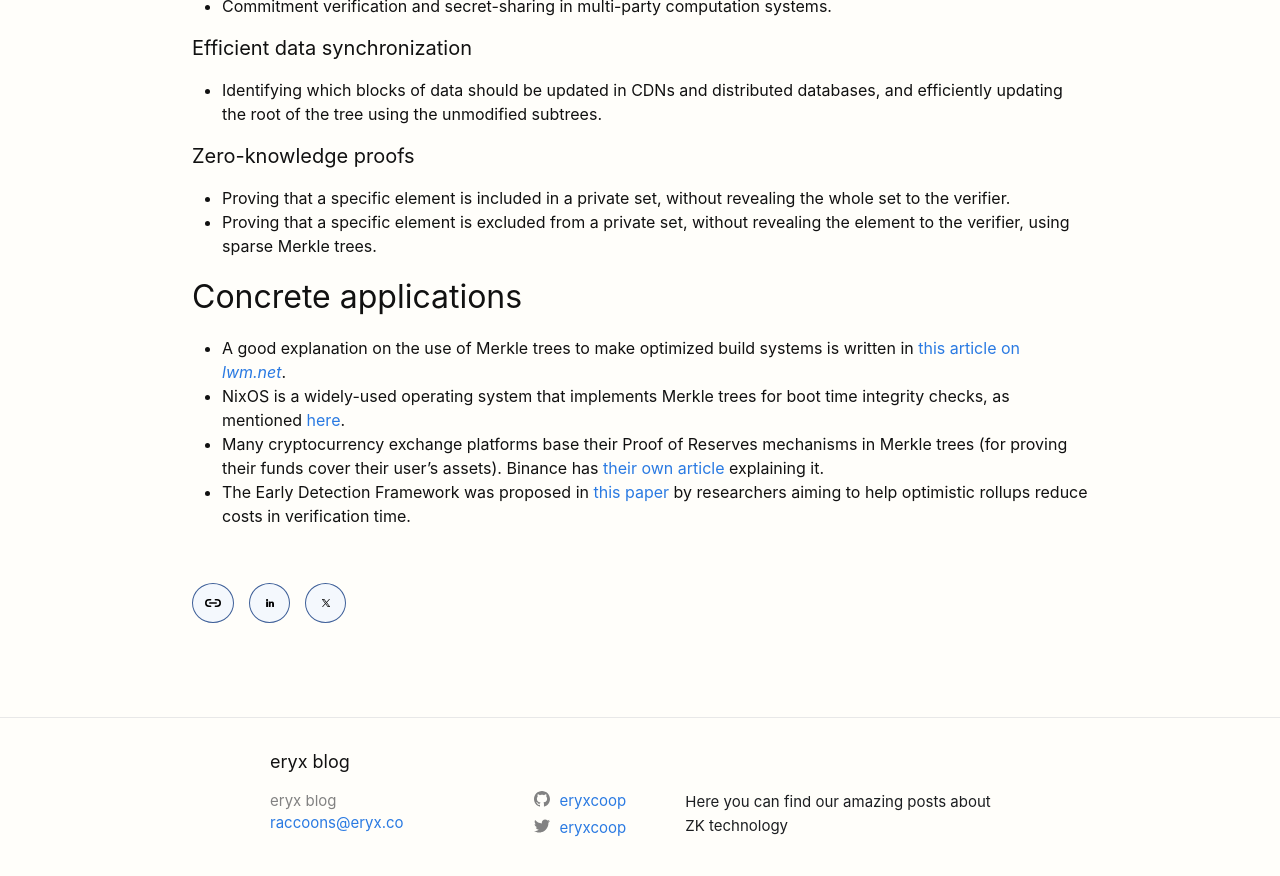
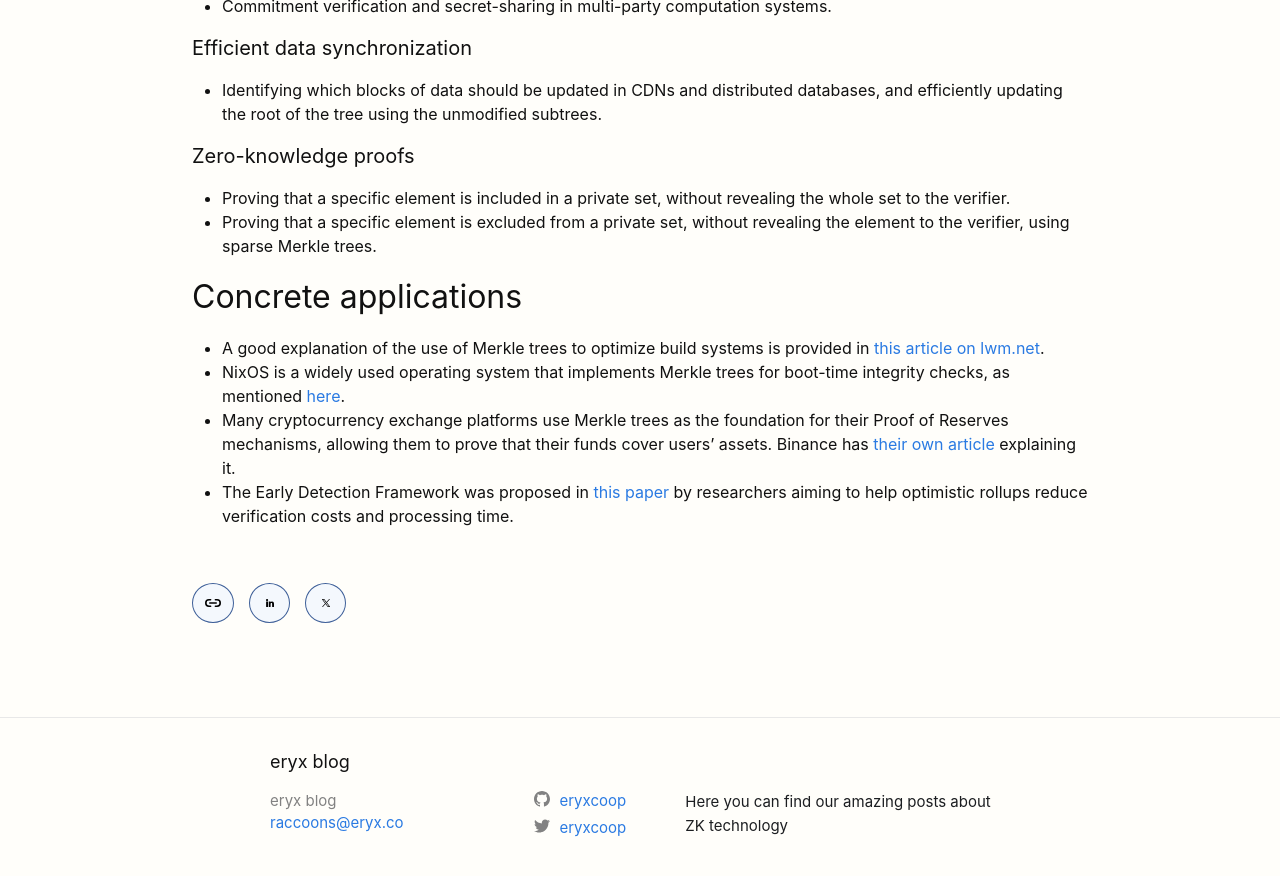
Before and after one commit to eryxcoop/eryxcoop.github.io, a Jekyll site: the page built from _posts/2025-03-18-Merkle-Trees.md, in a window 1280 px wide and 900 px high, scrolled down 3233 px. Shown: the top 876 px of the window. Built offline with Jekyll 4.4.1, drawn with Linux system fonts in a browser that asks for light colours; some web fonts are replaced.

Commit message:
Merkle trees post: make clarifications in concrete example references

```diff
--- a/_posts/2025-03-18-Merkle-Trees.md
+++ b/_posts/2025-03-18-Merkle-Trees.md
@@ -96,7 +96,7 @@ Through this exchange, Alice ensures that Bob can prove his credit score to Char
 
 ## Concrete applications
 
-- A good explanation on the use of Merkle trees to make optimized build systems is written in [this article on _lwm.net_](https://lwn.net/Articles/821367/).
-- NixOS is a widely-used operating system that implements Merkle trees for boot time integrity checks, as mentioned [here](https://discourse.nixos.org/t/boot-time-integrity-checks-for-the-nix-store/36793).
-- Many cryptocurrency exchange platforms base their Proof of Reserves mechanisms in Merkle trees (for proving their funds cover their user's assets). Binance has [their own article](https://www.binance.com/en/proof-of-reserves) explaining it.
-- The Early Detection Framework was proposed in [this paper](https://www.researchgate.net/publication/380542025_Enhancing_blockchain_scalability_and_security_the_early_fraud_detection_EFD_framework_for_optimistic_rollups) by researchers aiming to help optimistic rollups reduce costs in verification time.
+- A good explanation of the use of Merkle trees to optimize build systems is provided in [this article on lwm.net](https://lwn.net/Articles/821367/).
+- NixOS is a widely used operating system that implements Merkle trees for boot-time integrity checks, as mentioned [here](https://discourse.nixos.org/t/boot-time-integrity-checks-for-the-nix-store/36793).
+- Many cryptocurrency exchange platforms use Merkle trees as the foundation for their Proof of Reserves mechanisms, allowing them to prove that their funds cover users' assets. Binance has [their own article](https://www.binance.com/en/proof-of-reserves) explaining it.
+- The Early Detection Framework was proposed in [this paper](https://www.researchgate.net/publication/380542025_Enhancing_blockchain_scalability_and_security_the_early_fraud_detection_EFD_framework_for_optimistic_rollups) by researchers aiming to help optimistic rollups reduce verification costs and processing time.
```
